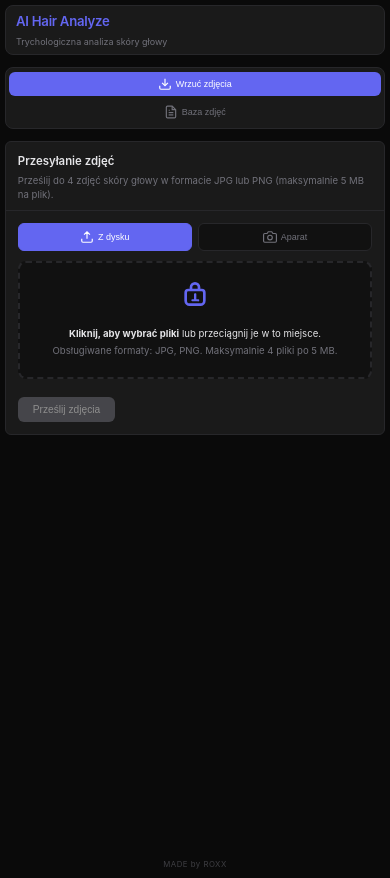
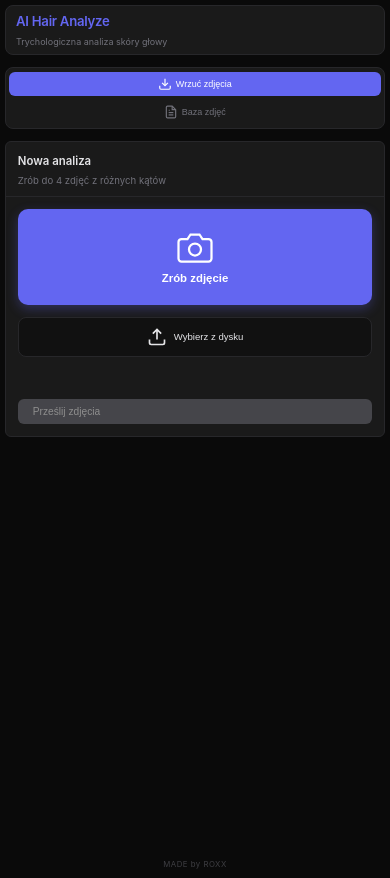
Before and after one commit to mateuszwnuk/Hair_analyzer, a website: page index.html in a window 390 px wide. Drawn offline with Linux system fonts and the light colour scheme.

Commit message:
Mobile first

```diff
--- a/index.html
+++ b/index.html
@@ -42,36 +42,30 @@
     <main id="upload-tab" class="tab-content active">
       <div class="card">
         <div class="card-header">
-          <h2>Przesyłanie zdjęć</h2>
-          <p>Prześlij do 4 zdjęć skóry głowy w formacie JPG lub PNG (maksymalnie 5 MB na plik).</p>
+          <h2>Nowa analiza</h2>
+          <p>Zrób do 4 zdjęć z różnych kątów</p>
         </div>
 
         <form id="upload-form" novalidate>
-          <!-- Wybór źródła -->
-          <div class="source-selector">
-            <button type="button" id="btn-from-disk" class="source-button active">
-              <svg viewBox="0 0 24 24" fill="none" stroke="currentColor" stroke-width="2">
-                <path d="M21 15v4a2 2 0 01-2 2H5a2 2 0 01-2-2v-4M17 8l-5-5-5 5M12 3v12"/>
-              </svg>
-              Z dysku
-            </button>
-            <button type="button" id="btn-from-camera" class="source-button">
-              <svg viewBox="0 0 24 24" fill="none" stroke="currentColor" stroke-width="2">
-                <path d="M23 19a2 2 0 01-2 2H3a2 2 0 01-2-2V8a2 2 0 012-2h4l2-3h6l2 3h4a2 2 0 012 2z"/>
-                <circle cx="12" cy="13" r="4"/>
-              </svg>
-              Aparat
-            </button>
-          </div>
+          <!-- Główny przycisk - Zrób zdjęcie -->
+          <button type="button" id="btn-take-photo" class="take-photo-button">
+            <svg viewBox="0 0 24 24" fill="none" stroke="currentColor" stroke-width="2">
+              <path d="M23 19a2 2 0 01-2 2H3a2 2 0 01-2-2V8a2 2 0 012-2h4l2-3h6l2 3h4a2 2 0 012 2z"/>
+              <circle cx="12" cy="13" r="4"/>
+            </svg>
+            <span>Zrób zdjęcie</span>
+          </button>
 
-          <div id="drop-zone" class="drop-zone" role="button" tabindex="0">
-            <svg class="drop-icon" xmlns="http://www.w3.org/2000/svg" viewBox="0 0 24 24" aria-hidden="true">
-              <path d="M12 3a4 4 0 0 0-4 4v1H7a3 3 0 0 0-3 3v6a4 4 0 0 0 4 4h8a4 4 0 0 0 4-4v-6a3 3 0 0 0-3-3h-1V7a4 4 0 0 0-4-4zm0 2a2 2 0 0 1 2 2v1h-4V7a2 2 0 0 1 2-2zm-5 5h10a1 1 0 0 1 1 1v6a2 2 0 0 1-2 2H8a2 2 0 0 1-2-2v-6a1 1 0 0 1 1-1zm5 1.5a.75.75 0 0 0-.75.75V16H10a.75.75 0 0 0 0 1.5h4A.75.75 0 0 0 14.75 16H13v-3.75A.75.75 0 0 0 12 11.5z" />
+          <!-- Alternatywna opcja - Z dysku -->
+          <button type="button" id="btn-upload-files" class="upload-files-button">
+            <svg viewBox="0 0 24 24" fill="none" stroke="currentColor" stroke-width="2">
+              <path d="M21 15v4a2 2 0 01-2 2H5a2 2 0 01-2-2v-4M17 8l-5-5-5 5M12 3v12"/>
             </svg>
-            <p><strong id="drop-zone-text">Kliknij, aby wybrać pliki</strong> lub przeciągnij je w to miejsce.</p>
-            <p class="hint" id="drop-zone-hint">Obsługiwane formaty: JPG, PNG. Maksymalnie 4 pliki po 5 MB.</p>
-            <input id="file-input" type="file" accept="image/png, image/jpeg" multiple aria-label="Wybierz zdjęcia" />
-          </div>
+            <span>Wybierz z dysku</span>
+          </button>
+
+          <!-- Hidden file input -->
+          <input id="file-input" type="file" accept="image/*" capture="environment" multiple style="display: none;" aria-label="Wybierz zdjęcia" />
 
           <!-- Podgląd wybranych zdjęć -->
           <div id="preview-container" class="preview-container" style="display: none;">
--- a/scripts/app.js
+++ b/scripts/app.js
@@ -1,7 +1,6 @@
 // Globalne zmienne
 let selectedFiles = [];
 let currentTab = 'upload';
-let currentSource = 'disk'; // 'disk' or 'camera'
 const MAX_FILES = 4;
 const MAX_FILE_SIZE = 5 * 1024 * 1024; // 5 MB
 const ALLOWED_TYPES = ['image/jpeg', 'image/png'];
@@ -10,8 +9,7 @@ const ALLOWED_TYPES = ['image/jpeg', 'image/png'];
 document.addEventListener('DOMContentLoaded', () => {
   initSessionId();
   initTabs();
-  initSourceSelector();
-  initDropZone();
+  initCameraButtons();
   initForm();
   initMetadataForm();
 
@@ -71,40 +69,32 @@ function switchTab(tabName) {
   window.history.replaceState(null, null, tabName === 'upload' ? '#' : `#${tabName}`);
 }
 
-// Source Selector
-function initSourceSelector() {
-  const btnDisk = document.getElementById('btn-from-disk');
-  const btnCamera = document.getElementById('btn-from-camera');
+// Camera Buttons (Mobile-First)
+function initCameraButtons() {
+  const btnTakePhoto = document.getElementById('btn-take-photo');
+  const btnUploadFiles = document.getElementById('btn-upload-files');
   const fileInput = document.getElementById('file-input');
-  const dropZoneText = document.getElementById('drop-zone-text');
-  const dropZoneHint = document.getElementById('drop-zone-hint');
 
-  if (!btnDisk || !btnCamera || !fileInput) return;
+  if (!btnTakePhoto || !btnUploadFiles || !fileInput) return;
 
-  btnDisk.addEventListener('click', () => {
-    currentSource = 'disk';
-    btnDisk.classList.add('active');
-    btnCamera.classList.remove('active');
+  // Przycisk "Zrób zdjęcie" - uruchamia kamerę
+  btnTakePhoto.addEventListener('click', () => {
+    fileInput.setAttribute('capture', 'environment');
+    fileInput.setAttribute('accept', 'image/*');
+    fileInput.click();
+  });
 
-    // Standardowy input dla plików z dysku
+  // Przycisk "Wybierz z dysku" - otwiera file picker
+  btnUploadFiles.addEventListener('click', () => {
     fileInput.removeAttribute('capture');
     fileInput.setAttribute('accept', 'image/png, image/jpeg');
-
-    if (dropZoneText) dropZoneText.textContent = 'Kliknij, aby wybrać pliki';
-    if (dropZoneHint) dropZoneHint.textContent = 'Obsługiwane formaty: JPG, PNG. Maksymalnie 4 pliki po 5 MB.';
+    fileInput.click();
   });
 
-  btnCamera.addEventListener('click', () => {
-    currentSource = 'camera';
-    btnCamera.classList.add('active');
-    btnDisk.classList.remove('active');
-
-    // Input z dostępem do kamery (mobile)
-    fileInput.setAttribute('capture', 'environment');
-    fileInput.setAttribute('accept', 'image/*');
-
-    if (dropZoneText) dropZoneText.textContent = 'Kliknij, aby zrobić zdjęcie';
-    if (dropZoneHint) dropZoneHint.textContent = 'Użyj aparatu telefonu lub kamerki. Maksymalnie 4 zdjęcia.';
+  // Obsługa wyboru plików
+  fileInput.addEventListener('change', (e) => {
+    handleFiles(e.target.files);
+    fileInput.value = ''; // Reset input
   });
 }
 
@@ -720,49 +710,6 @@ function updateGalleryItemWithAnalysis(fileId, analysis) {
   });
 }
 
-function initDropZone() {
-  const dropZone = document.getElementById('drop-zone');
-  const fileInput = document.getElementById('file-input');
-
-  if (!dropZone || !fileInput) return;
-
-  // Kliknięcie w drop zone
-  dropZone.addEventListener('click', (e) => {
-    if (e.target !== fileInput) {
-      fileInput.click();
-    }
-  });
-
-  // Keyboard support
-  dropZone.addEventListener('keydown', (e) => {
-    if (e.key === 'Enter' || e.key === ' ') {
-      e.preventDefault();
-      fileInput.click();
-    }
-  });
-
-  // Drag & drop
-  dropZone.addEventListener('dragover', (e) => {
-    e.preventDefault();
-    dropZone.classList.add('dragover');
-  });
-
-  dropZone.addEventListener('dragleave', () => {
-    dropZone.classList.remove('dragover');
-  });
-
-  dropZone.addEventListener('drop', (e) => {
-    e.preventDefault();
-    dropZone.classList.remove('dragover');
-    handleFiles(e.dataTransfer.files);
-  });
-
-  // File input change
-  fileInput.addEventListener('change', (e) => {
-    handleFiles(e.target.files);
-  });
-}
-
 function handleFiles(files) {
   const fileArray = Array.from(files);
   const errorMessage = document.getElementById('error-message');
--- a/styles.css
+++ b/styles.css
@@ -151,46 +151,72 @@ body {
 /* Form Styles */
 #upload-form {
   padding: 1.25rem;
+  display: flex;
+  flex-direction: column;
+  gap: 1rem;
 }
 
-/* Source Selector */
-.source-selector {
+/* Mobile-First Action Buttons */
+.take-photo-button {
+  width: 100%;
   display: flex;
+  flex-direction: column;
+  align-items: center;
+  justify-content: center;
   gap: 0.75rem;
-  margin-bottom: 1rem;
+  padding: 2.5rem 1.5rem;
+  background: var(--accent-color);
+  color: white;
+  border: none;
+  border-radius: 12px;
+  font-size: 1.1rem;
+  font-weight: 600;
+  cursor: pointer;
+  transition: all 0.2s ease;
+  box-shadow: 0 4px 12px rgba(99, 102, 241, 0.3);
 }
 
-.source-button {
-  flex: 1;
+.take-photo-button:hover {
+  background: var(--accent-color-hover);
+  transform: translateY(-2px);
+  box-shadow: 0 6px 20px rgba(99, 102, 241, 0.4);
+}
+
+.take-photo-button:active {
+  transform: translateY(0);
+}
+
+.take-photo-button svg {
+  width: 48px;
+  height: 48px;
+  stroke-width: 1.5;
+}
+
+.upload-files-button {
+  width: 100%;
   display: flex;
   align-items: center;
   justify-content: center;
-  gap: 0.5rem;
-  padding: 0.75rem;
+  gap: 0.6rem;
+  padding: 1rem;
   background: var(--bg-secondary);
-  color: var(--muted-color);
+  color: var(--text-color);
   border: 1px solid var(--border-color);
-  border-radius: 6px;
-  font-size: 0.85rem;
+  border-radius: 8px;
+  font-size: 0.9rem;
   font-weight: 500;
   cursor: pointer;
   transition: all 0.15s ease;
 }
 
-.source-button svg {
-  width: 18px;
-  height: 18px;
+.upload-files-button:hover {
+  border-color: var(--accent-color);
+  background: var(--card-color);
 }
 
-.source-button:hover {
-  border-color: var(--accent-color);
-  color: var(--text-color);
-}
-
-.source-button.active {
-  background: var(--accent-color);
-  border-color: var(--accent-color);
-  color: white;
+.upload-files-button svg {
+  width: 20px;
+  height: 20px;
 }
 
 /* Preview Container */
@@ -1267,33 +1293,20 @@ body {
     padding: 1rem;
   }
 
-  .source-selector {
+  .take-photo-button {
+    padding: 2rem 1.25rem;
+    font-size: 1rem;
     gap: 0.6rem;
-    margin-bottom: 0.85rem;
   }
 
-  .source-button {
-    padding: 0.6rem 0.5rem;
-    font-size: 0.8rem;
-    gap: 0.4rem;
+  .take-photo-button svg {
+    width: 40px;
+    height: 40px;
   }
 
-  .source-button svg {
-    width: 16px;
-    height: 16px;
-  }
-
-  .drop-zone {
-    padding: 1.5rem 1rem;
-  }
-
-  .drop-icon {
-    width: 32px;
-    height: 32px;
-  }
-
-  .drop-zone p {
-    font-size: 0.8rem;
+  .upload-files-button {
+    padding: 0.85rem;
+    font-size: 0.85rem;
   }
 
   .preview-grid {
@@ -1374,23 +1387,21 @@ body {
     font-size: 0.95rem;
   }
 
-  .source-selector {
+  .take-photo-button {
+    padding: 1.75rem 1rem;
+    font-size: 0.95rem;
     gap: 0.5rem;
+    border-radius: 10px;
   }
 
-  .source-button {
-    padding: 0.5rem 0.4rem;
-    font-size: 0.75rem;
-    gap: 0.3rem;
+  .take-photo-button svg {
+    width: 36px;
+    height: 36px;
   }
 
-  .source-button svg {
-    width: 14px;
-    height: 14px;
-  }
-
-  .drop-zone {
-    padding: 1.25rem 0.85rem;
+  .upload-files-button {
+    padding: 0.75rem;
+    font-size: 0.8rem;
   }
 
   .preview-grid {
```
